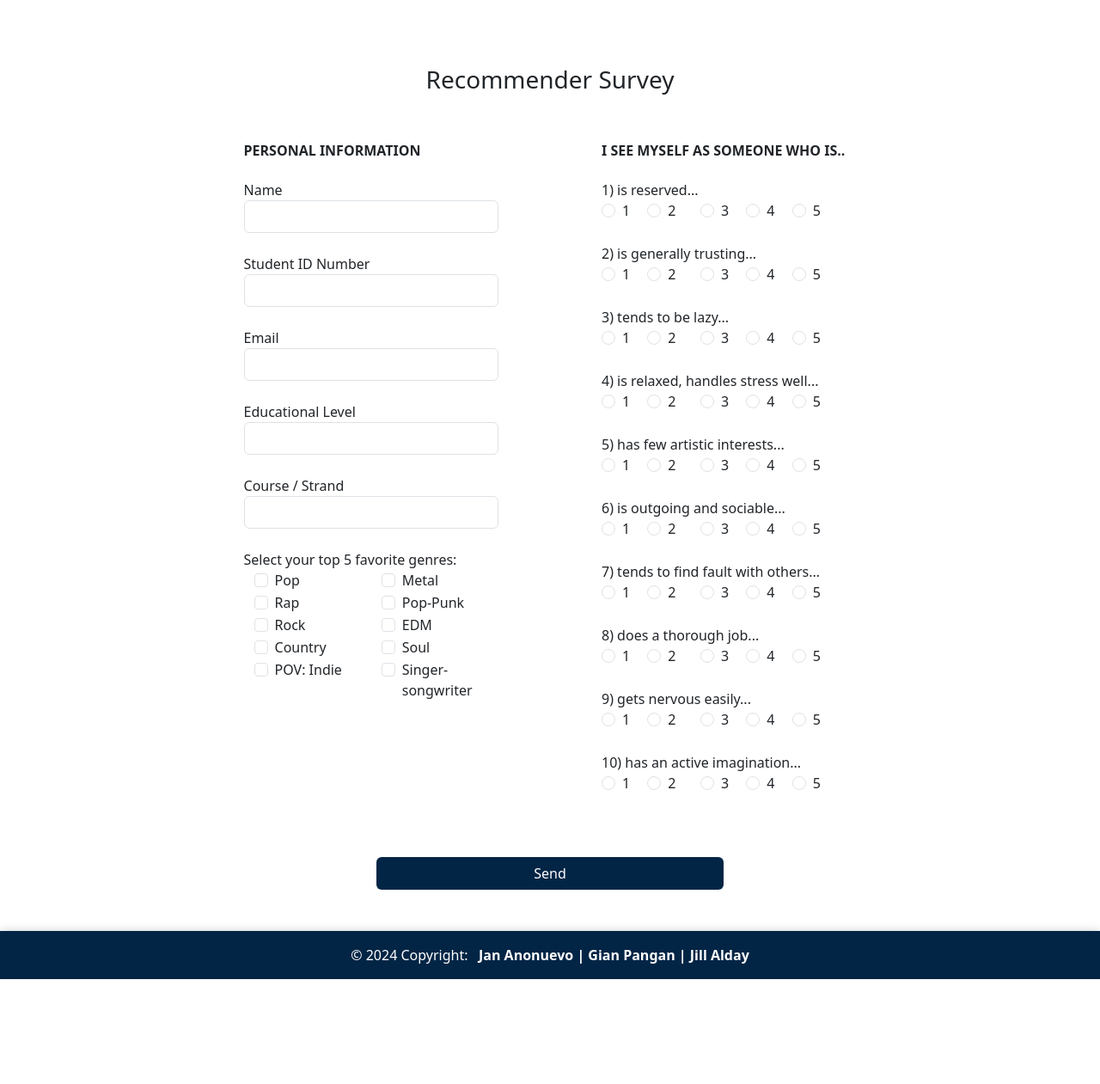
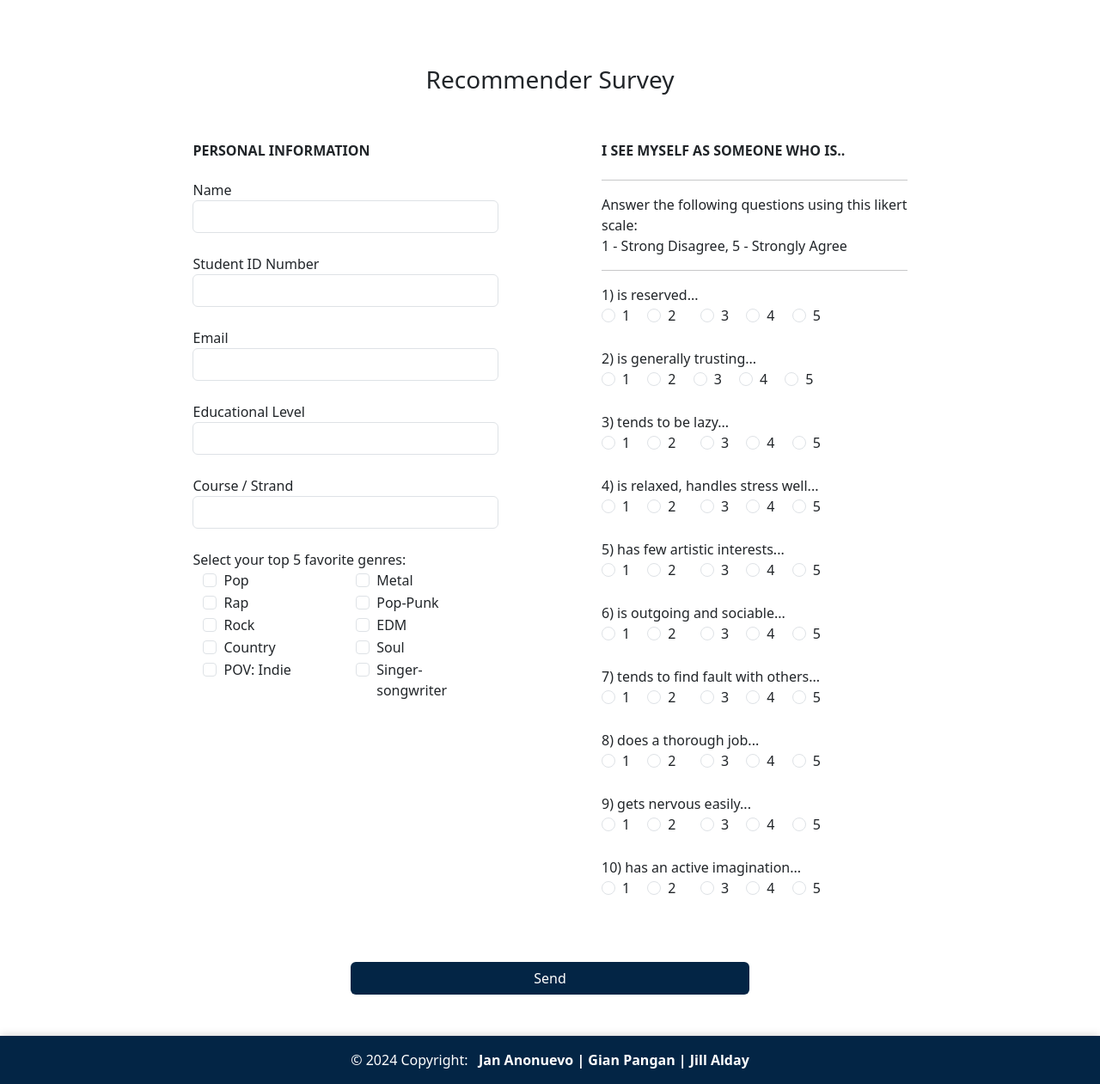
Before and after one commit to jananonuevo/Music-Recommender-System, a Flask app: page / in a window 1280 px wide. Shown: the part 690-1951 px from the top of the page at 86% size. Before the commit the page ends 1829 px from the top, so only its background shows below. Run offline with Flask 3, Linux system fonts and the light colour scheme; parts of the project's set-up code (start-up, migrations or seed data) failed here and were passed over.

Commit message:
Add files via upload

```diff
--- a/templates/index.html
+++ b/templates/index.html
@@ -139,25 +139,31 @@
                     <div class="col m-5">
                         <h6 class="text-uppercase fw-bold mb-4">I see myself as someone who is..</h6>
 
+                        <hr>
+
+                        <p> Answer the following questions using this likert scale: <br>1 - Strong Disagree, 5 - Strongly Agree</p>
+
+                        <hr>
+
                         1) is reserved... <br>
                         <div class="form-check form-check-inline">
-                            <input class="form-check-input" type="radio" name="q1" id="inlineRadio1" value="1">
+                            <input class="form-check-input" type="radio" name="q1" id="inlineRadio1" value="1" required>
                             <label class="form-check-label" for="inlineRadio1">1</label>
                         </div>
                         <div class="form-check form-check-inline">
-                            <input class="form-check-input" type="radio" name="q1" id="inlineRadio2" value="2">
+                            <input class="form-check-input" type="radio" name="q1" id="inlineRadio2" value="2" required>
                             <label class="form-check-label" for="inlineRadio2">2</label>
                         </div>
                         <div class="form-check form-check-inline">
-                            <input class="form-check-input" type="radio" name="q1" id="inlineRadio1" value="3">
+                            <input class="form-check-input" type="radio" name="q1" id="inlineRadio1" value="3" required>
                             <label class="form-check-label" for="inlineRadio1">3</label>
                         </div>
                         <div class="form-check form-check-inline">
-                            <input class="form-check-input" type="radio" name="q1" id="inlineRadio2" value="4">
+                            <input class="form-check-input" type="radio" name="q1" id="inlineRadio2" value="4" required>
                             <label class="form-check-label" for="inlineRadio2">4</label>
                         </div>
                         <div class="form-check form-check-inline">
-                            <input class="form-check-input" type="radio" name="q1" id="inlineRadio2" value="5">
+                            <input class="form-check-input" type="radio" name="q1" id="inlineRadio2" value="5" required>
                             <label class="form-check-label" for="inlineRadio2">5</label>
                         </div>
 
@@ -165,23 +171,23 @@
 
                         2) is generally trusting... <br>
                         <div class="form-check form-check-inline">
-                            <input class="form-check-input" type="radio" name="q2" id="inlineRadio1" value="1">
+                            <input class="form-check-input" type="radio" name="q2" id="inlineRadio1" value="1" required>
                             <label class="form-check-label" for="inlineRadio1">1</label>
                         </div>
                         <div class="form-check form-check-inline">
-                            <input class="form-check-input" type="radio" name="q2" id="inlineRadio2" value="2">
-                            <label class="form-check-label" for="inlineRadio2">2</label>
+                            <input class="form-check-input" type="radio" name="q2" id="inlineRadio2" value="2" required>
+                            <label class="form-check-label" for="inlineRadio1">2</label>
                         </div>
-                        <div class="form-check form-check-inline">
-                            <input class="form-check-input" type="radio" name="q2" id="inlineRadio1" value="3">
+                        <div class="form-check form-check-inline">
+                            <input class="form-check-input" type="radio" name="q2" id="inlineRadio2" value="3" required>
                             <label class="form-check-label" for="inlineRadio1">3</label>
                         </div>
                         <div class="form-check form-check-inline">
-                            <input class="form-check-input" type="radio" name="q2" id="inlineRadio2" value="4">
+                            <input class="form-check-input" type="radio" name="q2" id="inlineRadio2" value="4" required>
                             <label class="form-check-label" for="inlineRadio2">4</label>
                         </div>
                         <div class="form-check form-check-inline">
-                            <input class="form-check-input" type="radio" name="q2" id="inlineRadio2" value="5">
+                            <input class="form-check-input" type="radio" name="q2" id="inlineRadio2" value="5" required>
                             <label class="form-check-label" for="inlineRadio2">5</label>
                         </div>
 
@@ -189,23 +195,23 @@
 
                         3) tends to be lazy... <br>
                         <div class="form-check form-check-inline">
-                            <input class="form-check-input" type="radio" name="q3" id="inlineRadio1" value="1">
+                            <input class="form-check-input" type="radio" name="q3" id="inlineRadio1" value="1" required>
                             <label class="form-check-label" for="inlineRadio1">1</label>
                         </div>
                         <div class="form-check form-check-inline">
-                            <input class="form-check-input" type="radio" name="q3" id="inlineRadio2" value="2">
+                            <input class="form-check-input" type="radio" name="q3" id="inlineRadio2" value="2" required>
                             <label class="form-check-label" for="inlineRadio2">2</label>
                         </div>
                         <div class="form-check form-check-inline">
-                            <input class="form-check-input" type="radio" name="q3" id="inlineRadio1" value="3">
+                            <input class="form-check-input" type="radio" name="q3" id="inlineRadio1" value="3" required>
                             <label class="form-check-label" for="inlineRadio1">3</label>
                         </div>
                         <div class="form-check form-check-inline">
-                            <input class="form-check-input" type="radio" name="q3" id="inlineRadio2" value="4">
+                            <input class="form-check-input" type="radio" name="q3" id="inlineRadio2" value="4" required>
                             <label class="form-check-label" for="inlineRadio2">4</label>
                         </div>
                         <div class="form-check form-check-inline">
-                            <input class="form-check-input" type="radio" name="q3" id="inlineRadio2" value="5">
+                            <input class="form-check-input" type="radio" name="q3" id="inlineRadio2" value="5" required>
                             <label class="form-check-label" for="inlineRadio2">5</label>
                         </div>
 
@@ -213,23 +219,23 @@
 
                         4) is relaxed, handles stress well... <br>
                         <div class="form-check form-check-inline">
-                            <input class="form-check-input" type="radio" name="q4" id="inlineRadio1" value="1">
+                            <input class="form-check-input" type="radio" name="q4" id="inlineRadio1" value="1" required>
                             <label class="form-check-label" for="inlineRadio1">1</label>
                         </div>
                         <div class="form-check form-check-inline">
-                            <input class="form-check-input" type="radio" name="q4" id="inlineRadio2" value="2">
+                            <input class="form-check-input" type="radio" name="q4" id="inlineRadio2" value="2" required>
                             <label class="form-check-label" for="inlineRadio2">2</label>
                         </div>
                         <div class="form-check form-check-inline">
-                            <input class="form-check-input" type="radio" name="q4" id="inlineRadio1" value="3">
+                            <input class="form-check-input" type="radio" name="q4" id="inlineRadio1" value="3" required>
                             <label class="form-check-label" for="inlineRadio1">3</label>
                         </div>
                         <div class="form-check form-check-inline">
-                            <input class="form-check-input" type="radio" name="q4" id="inlineRadio2" value="4">
+                            <input class="form-check-input" type="radio" name="q4" id="inlineRadio2" value="4" required>
                             <label class="form-check-label" for="inlineRadio2">4</label>
                         </div>
                         <div class="form-check form-check-inline">
-                            <input class="form-check-input" type="radio" name="q4" id="inlineRadio2" value="5">
+                            <input class="form-check-input" type="radio" name="q4" id="inlineRadio2" value="5" required>
                             <label class="form-check-label" for="inlineRadio2">5</label>
                         </div>
 
@@ -237,23 +243,23 @@
 
                         5) has few artistic interests... <br>
                         <div class="form-check form-check-inline">
-                            <input class="form-check-input" type="radio" name="q5" id="inlineRadio1" value="1">
+                            <input class="form-check-input" type="radio" name="q5" id="inlineRadio1" value="1" required>
                             <label class="form-check-label" for="inlineRadio1">1</label>
                         </div>
                         <div class="form-check form-check-inline">
-                            <input class="form-check-input" type="radio" name="q5" id="inlineRadio2" value="2">
+                            <input class="form-check-input" type="radio" name="q5" id="inlineRadio2" value="2" required>
                             <label class="form-check-label" for="inlineRadio2">2</label>
                         </div>
                         <div class="form-check form-check-inline">
-                            <input class="form-check-input" type="radio" name="q5" id="inlineRadio1" value="3">
+                            <input class="form-check-input" type="radio" name="q5" id="inlineRadio1" value="3" required>
                             <label class="form-check-label" for="inlineRadio1">3</label>
                         </div>
                         <div class="form-check form-check-inline">
-                            <input class="form-check-input" type="radio" name="q5" id="inlineRadio2" value="4">
+                            <input class="form-check-input" type="radio" name="q5" id="inlineRadio2" value="4" required>
                             <label class="form-check-label" for="inlineRadio2">4</label>
                         </div>
                         <div class="form-check form-check-inline">
-                            <input class="form-check-input" type="radio" name="q5" id="inlineRadio2" value="5">
+                            <input class="form-check-input" type="radio" name="q5" id="inlineRadio2" value="5" required>
                             <label class="form-check-label" for="inlineRadio2">5</label>
                         </div>
 
@@ -261,23 +267,23 @@
 
                         6) is outgoing and sociable... <br>
                         <div class="form-check form-check-inline">
-                            <input class="form-check-input" type="radio" name="q6" id="inlineRadio1" value="1">
+                            <input class="form-check-input" type="radio" name="q6" id="inlineRadio1" value="1" required>
                             <label class="form-check-label" for="inlineRadio1">1</label>
                         </div>
                         <div class="form-check form-check-inline">
-                            <input class="form-check-input" type="radio" name="q6" id="inlineRadio2" value="2">
+                            <input class="form-check-input" type="radio" name="q6" id="inlineRadio2" value="2" required>
                             <label class="form-check-label" for="inlineRadio2">2</label>
                         </div>
                         <div class="form-check form-check-inline">
-                            <input class="form-check-input" type="radio" name="q6" id="inlineRadio1" value="3">
+                            <input class="form-check-input" type="radio" name="q6" id="inlineRadio1" value="3" required>
                             <label class="form-check-label" for="inlineRadio1">3</label>
                         </div>
                         <div class="form-check form-check-inline">
-                            <input class="form-check-input" type="radio" name="q6" id="inlineRadio2" value="4">
+                            <input class="form-check-input" type="radio" name="q6" id="inlineRadio2" value="4" required>
                             <label class="form-check-label" for="inlineRadio2">4</label>
                         </div>
                         <div class="form-check form-check-inline">
-                            <input class="form-check-input" type="radio" name="q6" id="inlineRadio2" value="5">
+                            <input class="form-check-input" type="radio" name="q6" id="inlineRadio2" value="5" required>
                             <label class="form-check-label" for="inlineRadio2">5</label>
                         </div>
 
@@ -285,23 +291,23 @@
 
                         7) tends to find fault with others... <br>
                         <div class="form-check form-check-inline">
-                            <input class="form-check-input" type="radio" name="q7" id="inlineRadio1" value="1">
+                            <input class="form-check-input" type="radio" name="q7" id="inlineRadio1" value="1" required>
                             <label class="form-check-label" for="inlineRadio1">1</label>
                         </div>
                         <div class="form-check form-check-inline">
-                            <input class="form-check-input" type="radio" name="q7" id="inlineRadio2" value="2">
+                            <input class="form-check-input" type="radio" name="q7" id="inlineRadio2" value="2" required>
                             <label class="form-check-label" for="inlineRadio2">2</label>
                         </div>
                         <div class="form-check form-check-inline">
-                            <input class="form-check-input" type="radio" name="q7" id="inlineRadio1" value="3">
+                            <input class="form-check-input" type="radio" name="q7" id="inlineRadio1" value="3" required>
                             <label class="form-check-label" for="inlineRadio1">3</label>
                         </div>
                         <div class="form-check form-check-inline">
-                            <input class="form-check-input" type="radio" name="q7" id="inlineRadio2" value="4">
+                            <input class="form-check-input" type="radio" name="q7" id="inlineRadio2" value="4" required>
                             <label class="form-check-label" for="inlineRadio2">4</label>
                         </div>
                         <div class="form-check form-check-inline">
-                            <input class="form-check-input" type="radio" name="q7" id="inlineRadio2" value="5">
+                            <input class="form-check-input" type="radio" name="q7" id="inlineRadio2" value="5" required>
                             <label class="form-check-label" for="inlineRadio2">5</label>
                         </div>
 
@@ -309,23 +315,23 @@
 
                         8) does a thorough job... <br>
                         <div class="form-check form-check-inline">
-                            <input class="form-check-input" type="radio" name="q8" id="inlineRadio1" value="1">
+                            <input class="form-check-input" type="radio" name="q8" id="inlineRadio1" value="1" required>
                             <label class="form-check-label" for="inlineRadio1">1</label>
                         </div>
                         <div class="form-check form-check-inline">
-                            <input class="form-check-input" type="radio" name="q8" id="inlineRadio2" value="2">
+                            <input class="form-check-input" type="radio" name="q8" id="inlineRadio2" value="2" required>
                             <label class="form-check-label" for="inlineRadio2">2</label>
                         </div>
                         <div class="form-check form-check-inline">
-                            <input class="form-check-input" type="radio" name="q8" id="inlineRadio1" value="3">
+                            <input class="form-check-input" type="radio" name="q8" id="inlineRadio1" value="3" required>
                             <label class="form-check-label" for="inlineRadio1">3</label>
                         </div>
                         <div class="form-check form-check-inline">
-                            <input class="form-check-input" type="radio" name="q8" id="inlineRadio2" value="4">
+                            <input class="form-check-input" type="radio" name="q8" id="inlineRadio2" value="4" required>
                             <label class="form-check-label" for="inlineRadio2">4</label>
                         </div>
                         <div class="form-check form-check-inline">
-                            <input class="form-check-input" type="radio" name="q8" id="inlineRadio2" value="5">
+                            <input class="form-check-input" type="radio" name="q8" id="inlineRadio2" value="5" required>
                             <label class="form-check-label" for="inlineRadio2">5</label>
                         </div>
 
@@ -333,23 +339,23 @@
 
                         9) gets nervous easily... <br>
                         <div class="form-check form-check-inline">
-                            <input class="form-check-input" type="radio" name="q9" id="inlineRadio1" value="1">
+                            <input class="form-check-input" type="radio" name="q9" id="inlineRadio1" value="1" required>
                             <label class="form-check-label" for="inlineRadio1">1</label>
                         </div>
                         <div class="form-check form-check-inline">
-                            <input class="form-check-input" type="radio" name="q9" id="inlineRadio2" value="2">
+                            <input class="form-check-input" type="radio" name="q9" id="inlineRadio2" value="2" required>
                             <label class="form-check-label" for="inlineRadio2">2</label>
                         </div>
                         <div class="form-check form-check-inline">
-                            <input class="form-check-input" type="radio" name="q9" id="inlineRadio1" value="3">
+                            <input class="form-check-input" type="radio" name="q9" id="inlineRadio1" value="3" required>
                             <label class="form-check-label" for="inlineRadio1">3</label>
                         </div>
                         <div class="form-check form-check-inline">
-                            <input class="form-check-input" type="radio" name="q9" id="inlineRadio2" value="4">
+                            <input class="form-check-input" type="radio" name="q9" id="inlineRadio2" value="4" required>
                             <label class="form-check-label" for="inlineRadio2">4</label>
                         </div>
                         <div class="form-check form-check-inline">
-                            <input class="form-check-input" type="radio" name="q9" id="inlineRadio2" value="5">
+                            <input class="form-check-input" type="radio" name="q9" id="inlineRadio2" value="5" required>
                             <label class="form-check-label" for="inlineRadio2">5</label>
                         </div>
 
@@ -357,23 +363,23 @@
 
                         10) has an active imagination... <br>
                         <div class="form-check form-check-inline">
-                            <input class="form-check-input" type="radio" name="q10" id="inlineRadio1" value="1">
+                            <input class="form-check-input" type="radio" name="q10" id="inlineRadio1" value="1" required>
                             <label class="form-check-label" for="inlineRadio1">1</label>
                         </div>
                         <div class="form-check form-check-inline">
-                            <input class="form-check-input" type="radio" name="q10" id="inlineRadio2" value="2">
+                            <input class="form-check-input" type="radio" name="q10" id="inlineRadio2" value="2" required>
                             <label class="form-check-label" for="inlineRadio2">2</label>
                         </div>
                         <div class="form-check form-check-inline">
-                            <input class="form-check-input" type="radio" name="q10" id="inlineRadio1" value="3">
+                            <input class="form-check-input" type="radio" name="q10" id="inlineRadio1" value="3" required>
                             <label class="form-check-label" for="inlineRadio1">3</label>
                         </div>
                         <div class="form-check form-check-inline">
-                            <input class="form-check-input" type="radio" name="q10" id="inlineRadio2" value="4">
+                            <input class="form-check-input" type="radio" name="q10" id="inlineRadio2" value="4" required>
                             <label class="form-check-label" for="inlineRadio2">4</label>
                         </div>
                         <div class="form-check form-check-inline">
-                            <input class="form-check-input" type="radio" name="q10" id="inlineRadio2" value="5">
+                            <input class="form-check-input" type="radio" name="q10" id="inlineRadio2" value="5" required>
                             <label class="form-check-label" for="inlineRadio2">5</label>
                         </div>
 
```
Also changed, not shown: templates/results.html (+45 -37 lines).
